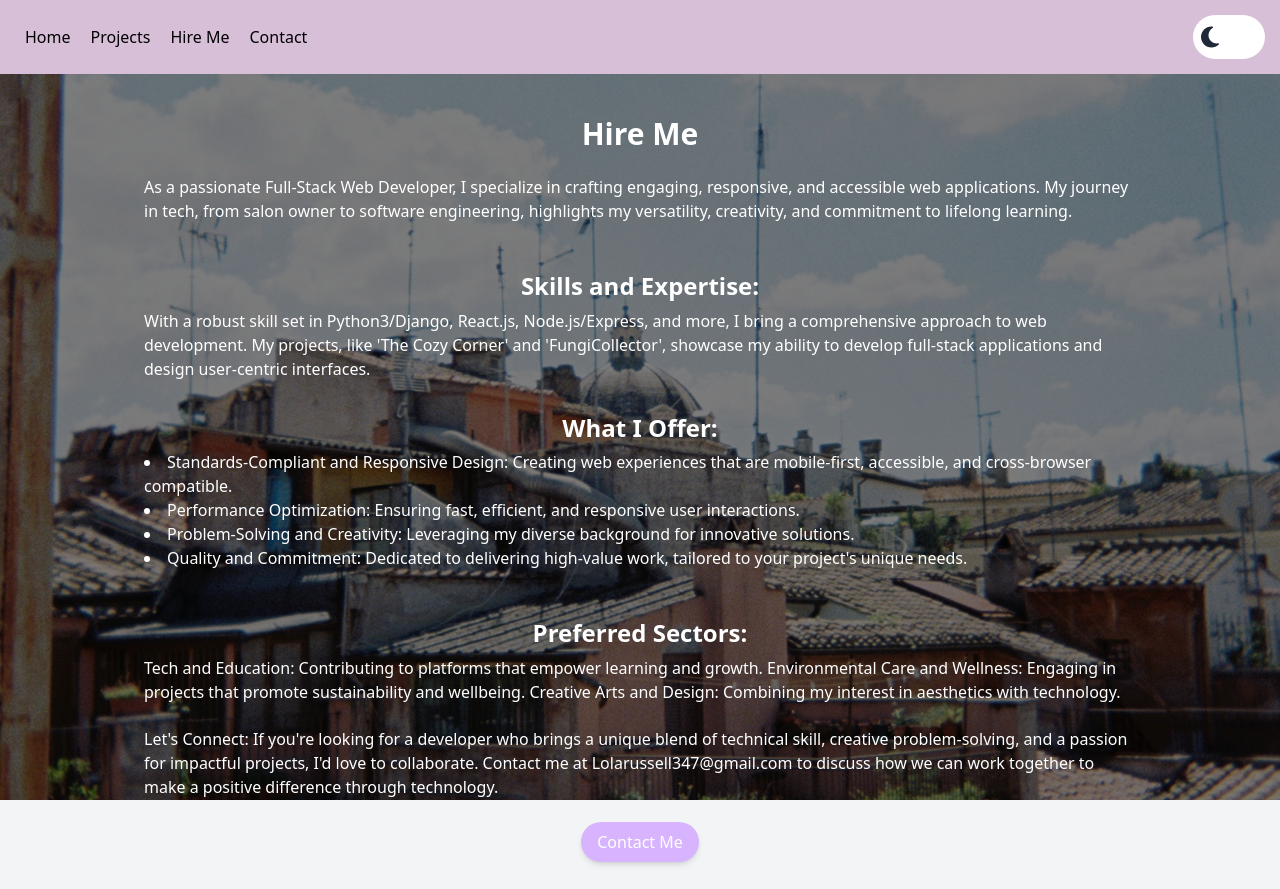
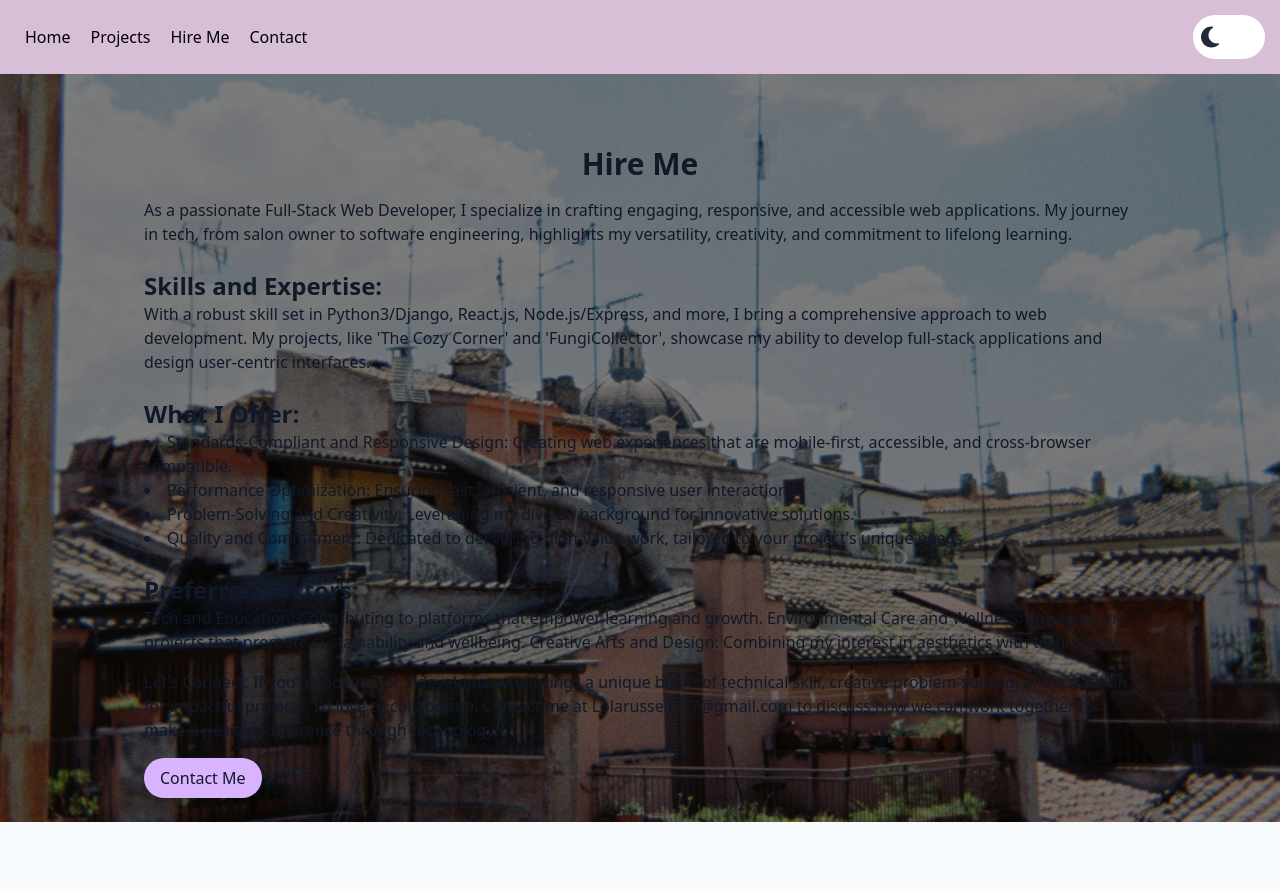
Before and after one commit to LeeLoo3434/PortfolioLola, a React (Create React App) app: page /hire-me in a window 1280 px wide. After the commit the page ends 822 px from the top, so only its background shows below. Built offline with nearby package versions, Linux system fonts and the light colour scheme.

Commit message:
hire me page image fixed

```diff
--- a/src/pages/HireMePage.jsx
+++ b/src/pages/HireMePage.jsx
@@ -8,7 +8,7 @@ const HireMePage = () => {
     const { isDarkMode } = useContext(ThemeContext);
 
     return (
-        <div className={isDarkMode ? 'bg-gray-800 text-white' : 'bg-gray-100 text-gray-900'}>
+        <div className={`relative min-h-screen ${isDarkMode ? 'bg-gray-800 text-white' : 'bg-gray-100 text-gray-900'}`}>
             {/* Background Image with Overlay */}
             <div className="absolute inset-0" style={{ backgroundImage: `url(${italyImage})`, backgroundSize: 'cover', backgroundPosition: 'center' }}>
                 <div className="absolute inset-0 bg-black opacity-50"></div>
@@ -20,31 +20,29 @@ const HireMePage = () => {
             </div>
 
             {/* Main Content */}
-            <div className="relative container mx-auto max-w-screen-lg px-4 py-6 z-10 mt-12" style={{ marginTop: '15px' }}>
+            <div className="relative z-10 px-4 py-6 md:container md:mx-auto md:max-w-screen-lg lg:mt-12">
+                <h1 className="text-3xl font-bold text-center mb-4">Hire Me</h1>
+                <p className="mb-4">As a passionate Full-Stack Web Developer, I specialize in crafting engaging, responsive, and accessible web applications. My journey in tech, from salon owner to software engineering, highlights my versatility, creativity, and commitment to lifelong learning.</p>
 
+                <h2 className="text-2xl font-semibold mt-6">Skills and Expertise:</h2>
+                <p>With a robust skill set in Python3/Django, React.js, Node.js/Express, and more, I bring a comprehensive approach to web development. My projects, like 'The Cozy Corner' and 'FungiCollector', showcase my ability to develop full-stack applications and design user-centric interfaces.</p>
 
-                <h1 className="text-3xl font-bold text-center mb-4 text-white">Hire Me</h1>
-                <p className="mb-4 text-white">As a passionate Full-Stack Web Developer, I specialize in crafting engaging, responsive, and accessible web applications. My journey in tech, from salon owner to software engineering, highlights my versatility, creativity, and commitment to lifelong learning.</p>
-
-                <h2 className="text-2xl font-semibold mt-6 text-white">Skills and Expertise:</h2>
-                <p className="text-white">With a robust skill set in Python3/Django, React.js, Node.js/Express, and more, I bring a comprehensive approach to web development. My projects, like 'The Cozy Corner' and 'FungiCollector', showcase my ability to develop full-stack applications and design user-centric interfaces.</p>
-
-                <h2 className="text-2xl font-semibold mt-6 text-white">What I Offer:</h2>
-                <ul className="list-disc list-inside mb-4 text-white">
+                <h2 className="text-2xl font-semibold mt-6">What I Offer:</h2>
+                <ul className="list-disc list-inside mb-4">
                     <li>Standards-Compliant and Responsive Design: Creating web experiences that are mobile-first, accessible, and cross-browser compatible.</li>
                     <li>Performance Optimization: Ensuring fast, efficient, and responsive user interactions.</li>
                     <li>Problem-Solving and Creativity: Leveraging my diverse background for innovative solutions.</li>
                     <li>Quality and Commitment: Dedicated to delivering high-value work, tailored to your project's unique needs.</li>
                 </ul>
 
-                <h2 className="text-2xl font-semibold mt-6 text-white">Preferred Sectors:</h2>
-                <p className="text-white">Tech and Education: Contributing to platforms that empower learning and growth. Environmental Care and Wellness: Engaging in projects that promote sustainability and wellbeing. Creative Arts and Design: Combining my interest in aesthetics with technology.</p>
+                <h2 className="text-2xl font-semibold mt-6">Preferred Sectors:</h2>
+                <p>Tech and Education: Contributing to platforms that empower learning and growth. Environmental Care and Wellness: Engaging in projects that promote sustainability and wellbeing. Creative Arts and Design: Combining my interest in aesthetics with technology.</p>
 
-                <p className="mt-4 text-white">Let's Connect: If you're looking for a developer who brings a unique blend of technical skill, creative problem-solving, and a passion for impactful projects, I'd love to collaborate. Contact me at Lolarussell347@gmail.com to discuss how we can work together to make a positive difference through technology.</p>
+                <p className="mt-4">Let's Connect: If you're looking for a developer who brings a unique blend of technical skill, creative problem-solving, and a passion for impactful projects, I'd love to collaborate. Contact me at Lolarussell347@gmail.com to discuss how we can work together to make a positive difference through technology.</p>
 
                 <Link
                     to="/contact"
-                    className="bg-purple-300 text-white py-2 px-4 rounded-full no-underline text-center transition-colors duration-300 ease-in-out shadow-md inline-block mt-4"
+                    className="bg-purple-300 py-2 px-4 rounded-full no-underline text-center transition-colors duration-300 ease-in-out shadow-md inline-block mt-4"
                 >
                     Contact Me
                 </Link>
```
Also changed, not shown: src/images/rome2.jpeg (added).
